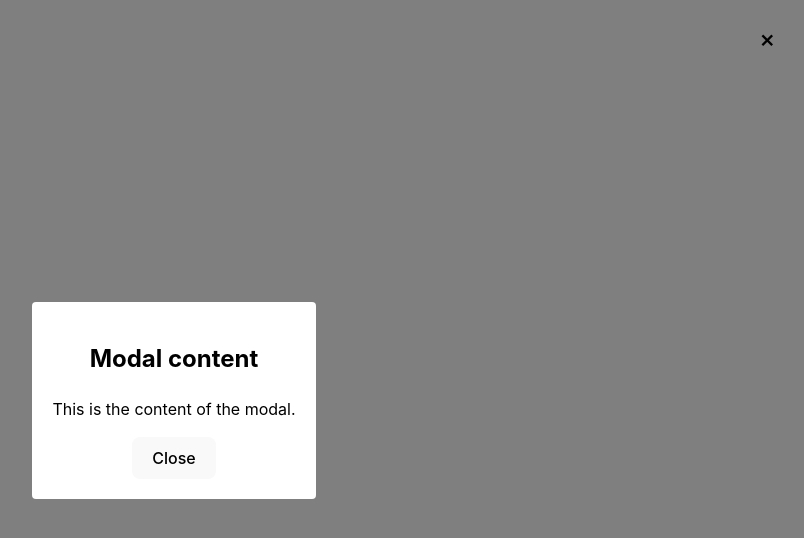
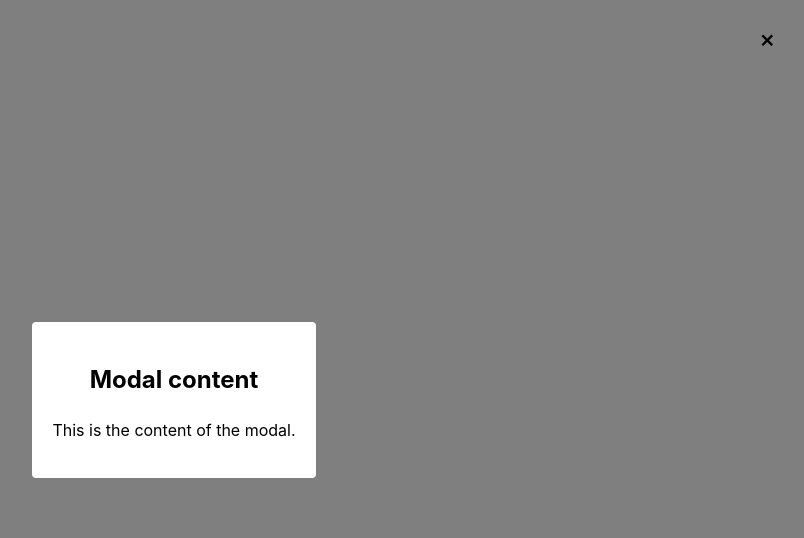
Before and after one commit to nitatemic/React_Modal, a React (Vite) app: page / in a window 1280 px wide. Both pictures are taken after a click on the button "Open modal". Shown: the top 538 px of the page, without its empty margins (466-1270 px from the left). Built offline with nearby package versions, Linux system fonts and the light colour scheme.

Commit message:
The cross in the top right-hand corner is now optional, styling has been added to the README and the demo has been simplified.

```diff
--- a/package.json
+++ b/package.json
@@ -1,7 +1,7 @@
 {
   "name": "@nitatemic/reactmodal",
   "private": false,
-  "version": "1.0.6",
+  "version": "1.0.7",
   "type": "module",
   "description": "React Modal",
   "author": "Nitatemic",
--- a/src/App.css
+++ b/src/App.css
@@ -3,42 +3,6 @@
   margin: 0 auto;
   padding: 2rem;
   text-align: center;
-}
-
-.logo {
-  height: 6em;
-  padding: 1.5em;
-  will-change: filter;
-  transition: filter 300ms;
-}
-.logo:hover {
-  filter: drop-shadow(0 0 2em #646cffaa);
-}
-.logo.react:hover {
-  filter: drop-shadow(0 0 2em #61dafbaa);
-}
-
-@keyframes logo-spin {
-  from {
-    transform: rotate(0deg);
-  }
-  to {
-    transform: rotate(360deg);
-  }
-}
-
-@media (prefers-reduced-motion: no-preference) {
-  a:nth-of-type(2) .logo {
-    animation: logo-spin infinite 20s linear;
-  }
-}
-
-.card {
-  padding: 2em;
-}
-
-.read-the-docs {
-  color: #888;
 }
 
 .title-modal {
--- a/src/App.jsx
+++ b/src/App.jsx
@@ -33,10 +33,9 @@ const App = () => {
         <div>
             <button onClick={openModal}>Open modal</button>
             {modalOpen && (
-                <Modal isOpen={modalOpen} onClose={closeModal}>
+                <Modal isOpen={modalOpen} onClose={closeModal} displayCross={true}>
                     <h2 className="title-modal">Modal content</h2>
                     <p className="content-modal">This is the content of the modal.</p>
-                    <button onClick={closeModal}>Close</button>
                 </Modal>
             )}
         </div>
--- a/src/components/Modal.jsx
+++ b/src/components/Modal.jsx
@@ -1,7 +1,7 @@
 import React, { useState } from 'react';
 import '../css/modal.css';
 
-export default function Modal({ isOpen, onClose, children }) {
+export default function Modal({ isOpen, onClose, displayCross, children }) {
     const [modalOpen, setModalOpen] = useState(isOpen);
 
     const closeModal = () => {
@@ -17,10 +17,11 @@ export default function Modal({ isOpen, onClose, children }) {
 
     return (
         <div className="modal-overlay">
-            <div className="modal-content">
-                <button className="modal-close" onClick={closeModal}>
+            <div className="modal-background">
+                {displayCross && (
+                <button className="modal-cross" onClick={closeModal}>
                     &times;
-                </button>
+                </button>)}
                 {children}
             </div>
         </div>
--- a/src/css/modal.css
+++ b/src/css/modal.css
@@ -10,7 +10,7 @@
     justify-content: center;
 }
 
-.modal-content {
+.modal-background {
     background-color: #fff;
     border-radius: 4px;
     padding: 20px;
@@ -19,7 +19,7 @@
     overflow-y: auto;
 }
 
-.modal-close {
+.modal-cross{
     position: absolute;
     top: 10px;
     right: 10px;
```
Also changed, not shown: 1 other file (tests, documents, lock files or other folders).
